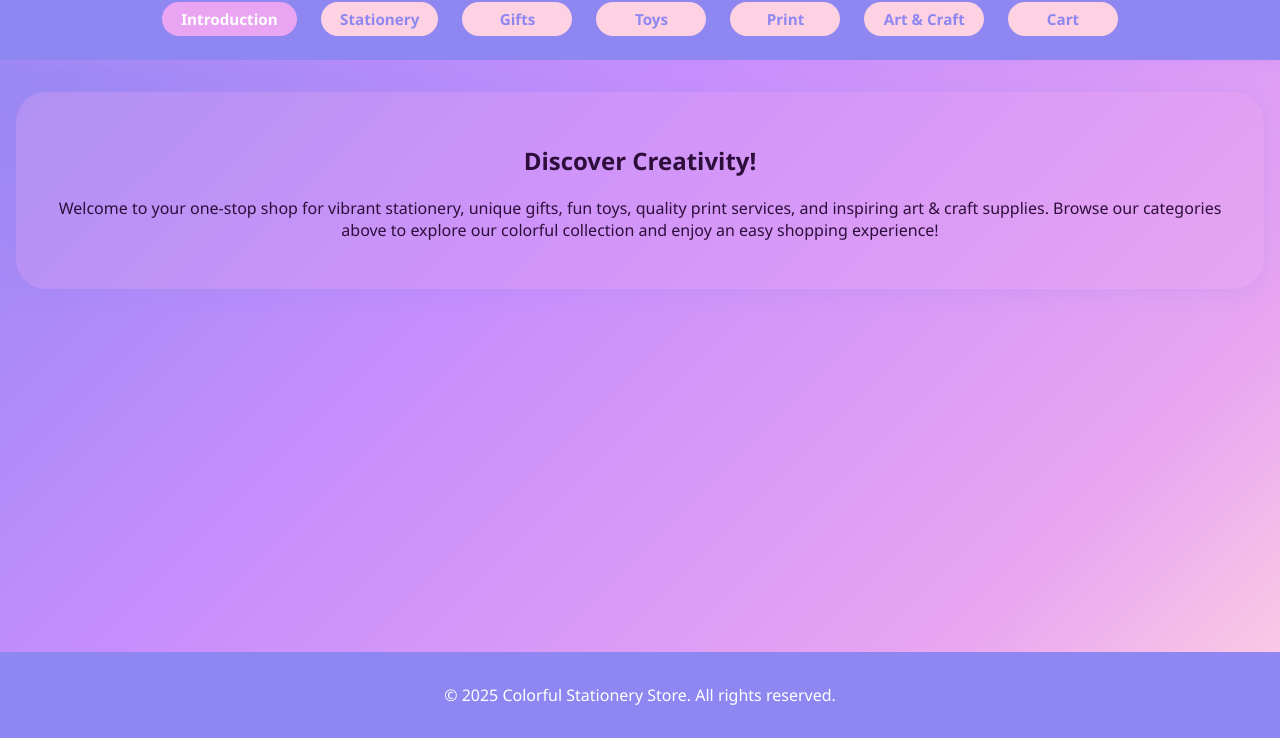
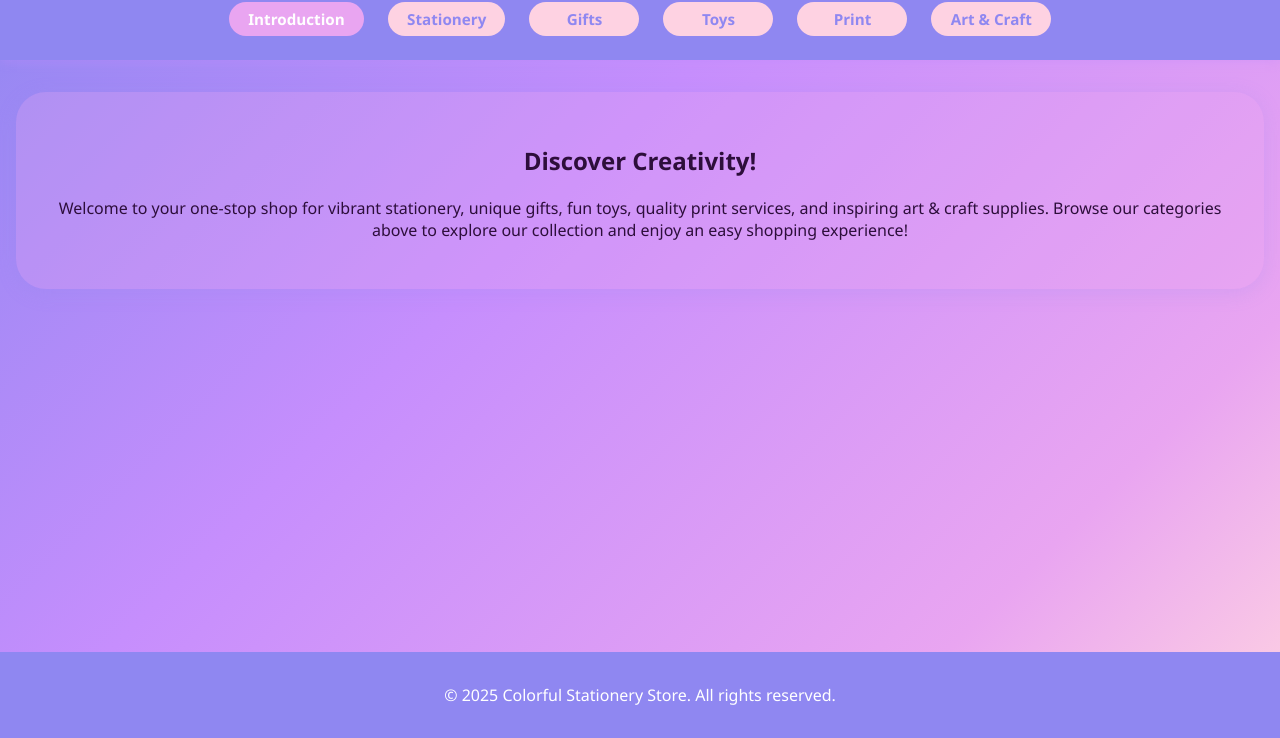
Before and after one commit to AA-Stationery2017/A-A-Stationery, a plain HTML site: page index.html in a window 1280 px wide. Shown: the part 78-816 px from the top of the page. Drawn offline with Linux system fonts and the light colour scheme.

Commit message:
Update index.html

```diff
--- a/index.html
+++ b/index.html
@@ -17,7 +17,6 @@
                 <li><a href="toys.html">Toys</a></li>
                 <li><a href="print.html">Print</a></li>
                 <li><a href="art-craft.html">Art & Craft</a></li>
-                <li><a href="cart.html">Cart</a></li>
             </ul>
         </nav>
     </header>
@@ -26,7 +25,7 @@
             <h2>Discover Creativity!</h2>
             <p>
                 Welcome to your one-stop shop for vibrant stationery, unique gifts, fun toys, quality print services, and inspiring art & craft supplies.
-                Browse our categories above to explore our colorful collection and enjoy an easy shopping experience!
+                Browse our categories above to explore our collection and enjoy an easy shopping experience!
             </p>
         </section>
     </main>
```
